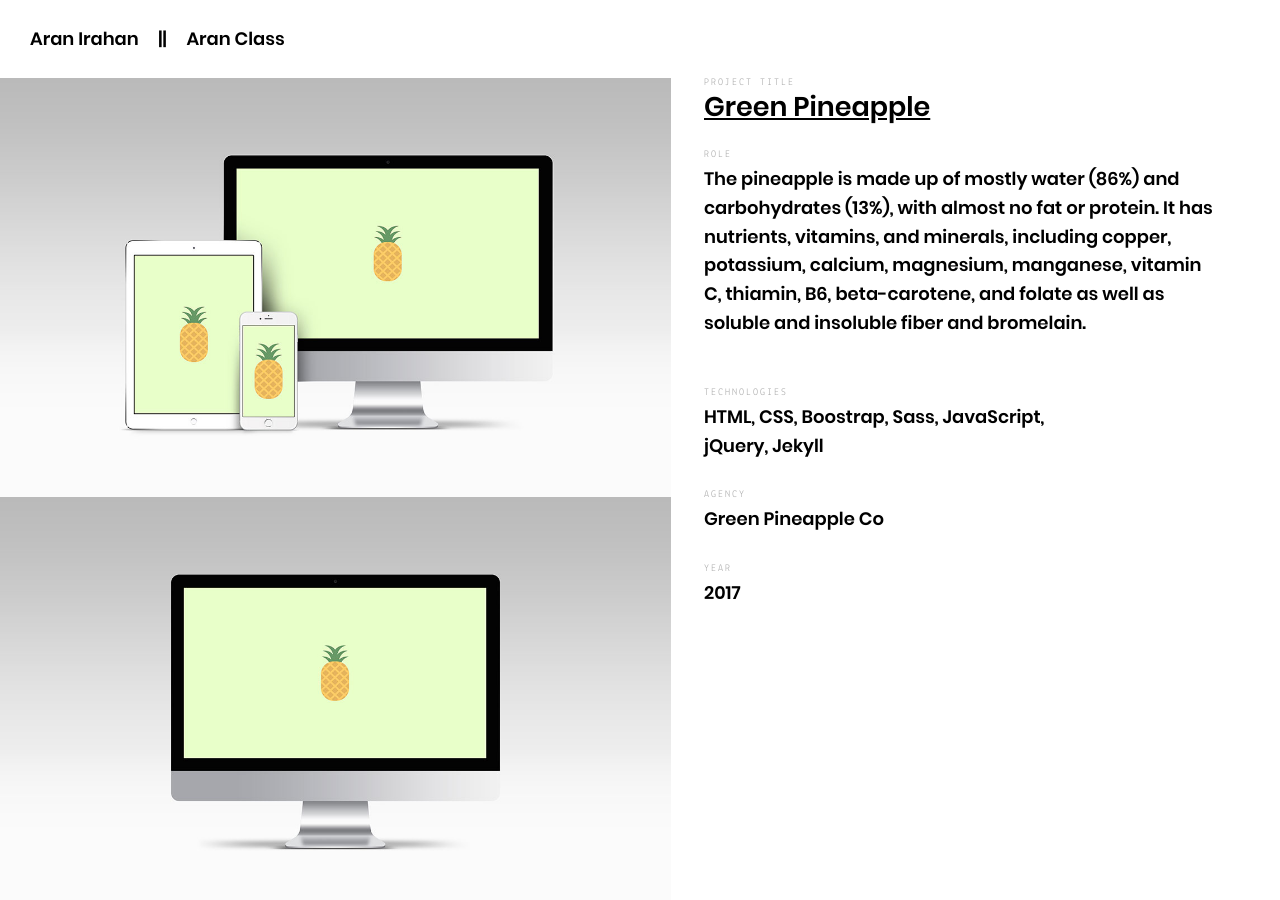
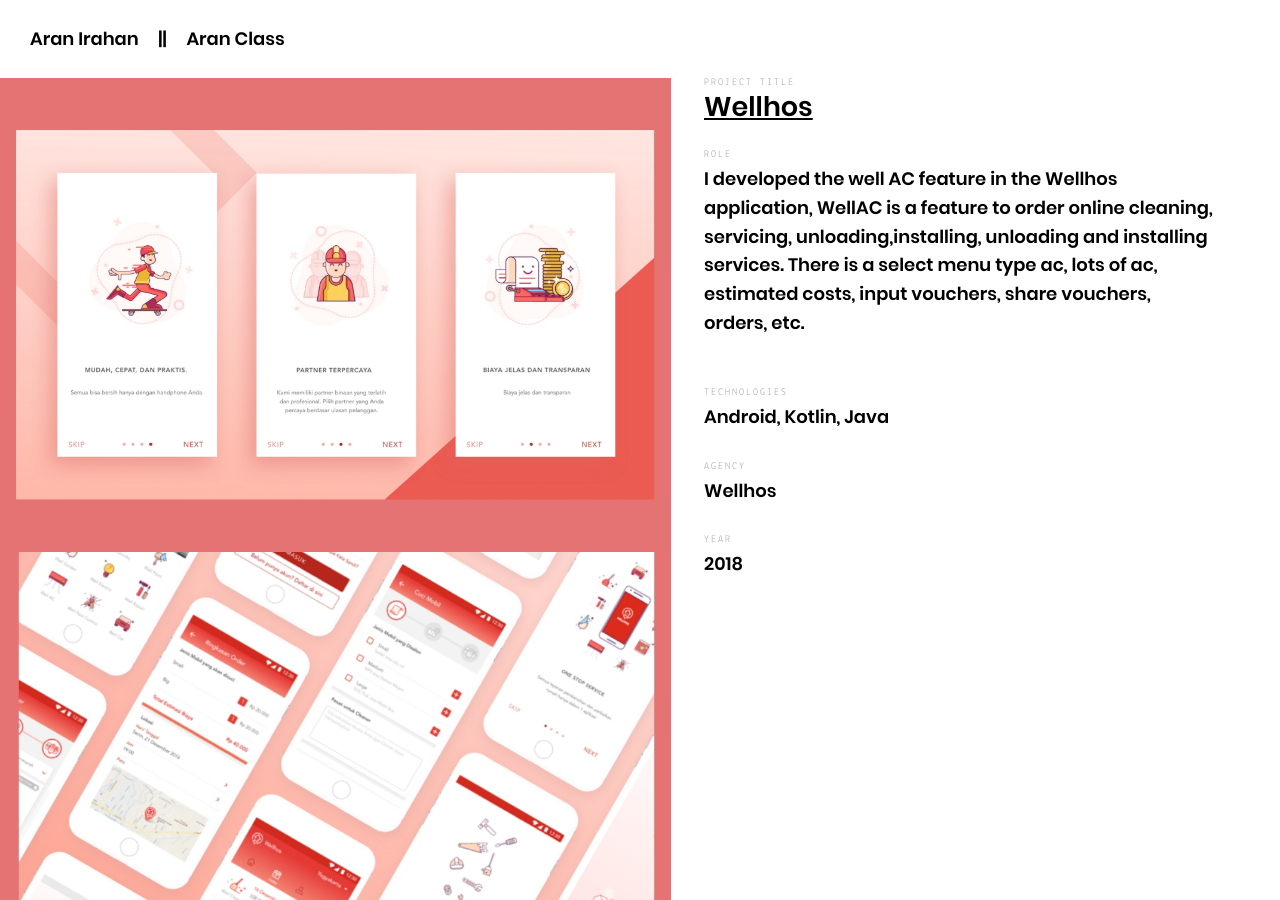
Before and after one commit to aranirahan/aranirahan.github.io, a Jekyll site: the page built from _posts/projects/2017-04-03-greenpineapple.md, in a window 1280 px wide and 900 px high. Built offline with Jekyll 4.4.1, drawn with Linux system fonts in a browser that asks for light colours.

Commit message:
Update 2017-04-03-greenpineapple.md

```diff
--- a/_posts/projects/2017-04-03-greenpineapple.md
+++ b/_posts/projects/2017-04-03-greenpineapple.md
@@ -7,26 +7,26 @@
   keywords: "Jekyll, Pineapple"
 
 project:
-  title: "Green Pineapple"
-  type: "Jekyll"
-  url: "https://github.com/arnolds/pineapple"
-  logo: "/assets/images/projects/greenpineapple/logo.png"
-  tech: "HTML, CSS, Boostrap, Sass, JavaScript, jQuery, Jekyll"
+  title: "Wellhos"
+  type: "Adroid"
+  url: "https://play.google.com/store/apps/details?id=com.wellhos.android"
+  logo: "/assets/images/projects/wellhos/logo.png"
+  tech: "Android, Kotlin, Java"
 
 agency:
-  title: "Green Pineapple Co"
-  url: "https://github.com/arnolds/pineapple"
-  year: "2017"
+  title: "Wellhos"
+  url: "http://wellhos.id/"
+  year: "2018"
 
 images:
   - image:
-    url: "/assets/images/projects/greenpineapple/devices.jpg"
+    url: "/assets/images/projects/wellhos/devices.jpg"
     alt: "Green Pineapple website on tablet, mobile and desktop"
   - image:
-    url: "/assets/images/projects/greenpineapple/desktop.jpg"
+    url: "/assets/images/projects/wellhos/desktop.jpg"
     alt: "Green Pineapple website on a desktop device"
   - image:
-    url: "/assets/images/projects/greenpineapple/mobile.jpg"
+    url: "/assets/images/projects/wellhos/mobile.jpg"
     alt: "Green Pineapple website on a mobile device"
 ---
-<p>The pineapple is made up of mostly water (86%) and carbohydrates (13%), with almost no fat or protein. It has nutrients, vitamins, and minerals, including copper, potassium, calcium, magnesium, manganese, vitamin C, thiamin, B6, beta-carotene, and folate as well as soluble and insoluble fiber and bromelain.</p>
+<p>I developed the well AC feature in the Wellhos application, WellAC is a feature to order online cleaning, servicing, unloading,installing, unloading and installing services. There is a select menu type ac, lots of ac, estimated costs, input vouchers, share vouchers, orders, etc.</p>
```
